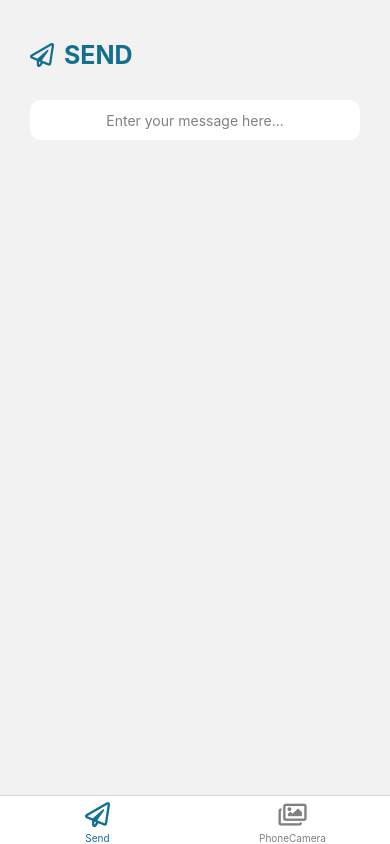
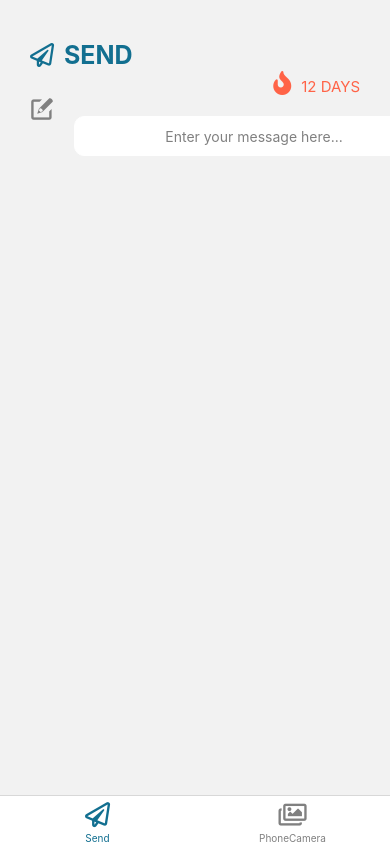
Before and after one commit to UQdeco3500/CAAKE, a React Native app: screen /Send in a window 390 px wide. Built offline with nearby package versions, Linux system fonts and the light colour scheme.

Commit message:
Update Send.js

```diff
--- a/screens/Send.js
+++ b/screens/Send.js
@@ -1,6 +1,7 @@
 import * as React from 'react';
 import { SafeAreaView, View, Text, FlatList, TextInput, StyleSheet, Button, Pressable, Alert } from "react-native";
 import { FontAwesome5 } from '@expo/vector-icons';
+import { Entypo } from '@expo/vector-icons';
 // import { styles } from '../data/styles';
 
 const Send = ({ navigation }) => {
@@ -8,17 +9,27 @@ const Send = ({ navigation }) => {
 
     return (
         <SafeAreaView>
+
             <Text style={styles.heading}>
-                <FontAwesome5 name="paper-plane" size={24} color="#126F90"/>
+                        <FontAwesome5 name="paper-plane" size={24} color="#126F90"/>
+                        <Text style={styles.send}>
+                            SEND
+                        </Text>
+            </Text>
+            <Text style={styles.streaks}>
+                <FontAwesome5 name="fire" size={24} color="tomato"/>
                 <Text style={styles.send}>
-                    SEND
+                    12 DAYS
                 </Text>
             </Text>
+            <View style={{ flexDirection: 'row', justifyContent: 'space-evenly', paddingLeft: 30, paddingRight: 10}}>
+            <Entypo name="new-message" size={24} color="gray" paddingTop={28}/>
             <TextInput
                 style={styles.input}
                 onChangeText={onChangeText}
                 value={text}
             />
+            </View>
 
         </SafeAreaView>
 
@@ -32,9 +43,10 @@ export default Send;
 const styles = StyleSheet.create({
     input: {
       height: 40,
-      margin: 30,
+      margin: 20,
       borderWidth: 1,
-      padding: 10,
+      paddingLeft: 70,
+      paddingRight: 70,
       backgroundColor: 'white',
       color: 'gray',
       textAlign: 'center',
@@ -66,4 +78,12 @@ const styles = StyleSheet.create({
         letterSpacing: 0,
     },
 
+    streaks: {
+        fontSize: 15,
+        alignSelf: 'flex-end',
+        paddingRight: 30,
+        letterSpacing: 10,
+        color: 'tomato'
+    },
+
   });
```
